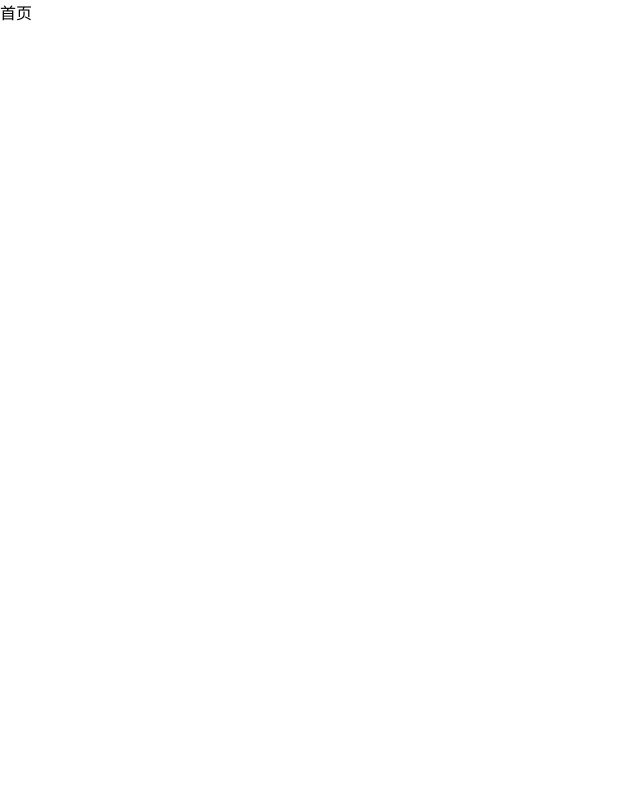
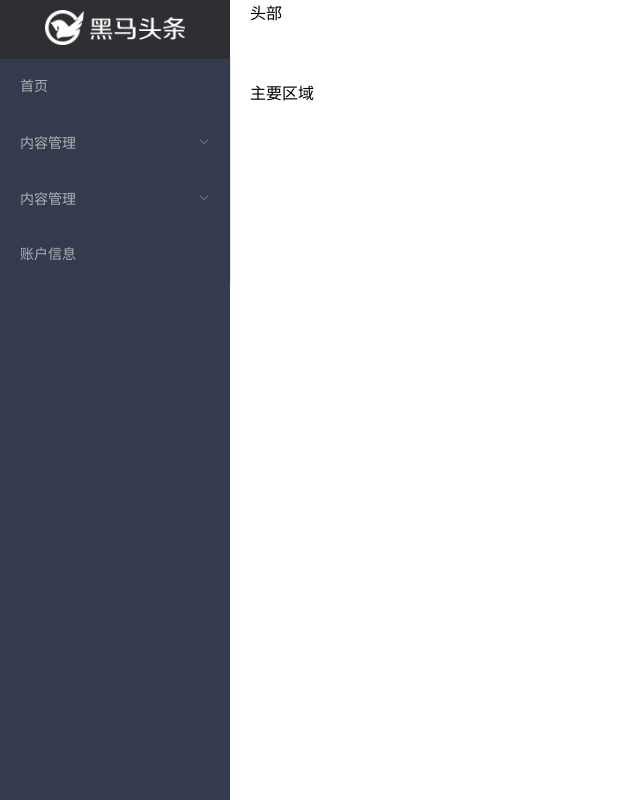
Before and after one commit to huangzibo-github/dahuang965, a Vue app: page /home in a window 1280 px wide. Shown: the whole page, without its empty margins (0-640 px from the left). Built offline with nearby package versions, Linux system fonts and the light colour scheme.

Commit message:
191220黑马头条PC-主页模块-默认导航

```diff
--- /dev/null
+++ b/src/components/home/layout-aside/index.vue
@@ -0,0 +1,44 @@
+<template>
+  <div class="layout-aside">
+    <div class="title">
+        <img src="../../../assets/img/logo_admin.png" alt="">
+    </div>
+    <el-menu style="width:231px" background-color="#353b4e" text-color="#adafb5" active-text-color="#ffd04b">
+      <el-menu-item>首页</el-menu-item>
+      <el-submenu index='2'>
+        <span slot="title">内容管理</span>
+        <el-menu-item>发布文章</el-menu-item>
+        <el-menu-item>内容列表</el-menu-item>
+        <el-menu-item>评论列表</el-menu-item>
+        <el-menu-item>素材管理</el-menu-item>
+      </el-submenu>
+      <el-submenu index='1'>
+        <span slot="title">内容管理</span>
+        <el-menu-item>发布文章</el-menu-item>
+        <el-menu-item>内容列表</el-menu-item>
+        <el-menu-item>评论列表</el-menu-item>
+        <el-menu-item>素材管理</el-menu-item>
+      </el-submenu>
+      <el-menu-item>账户信息</el-menu-item>
+    </el-menu>
+  </div>
+</template>
+
+<script>
+export default {}
+</script>
+
+<style lang="less" scoped>
+.layout-aside {
+  width: 230px;
+
+  .title {
+    text-align: center;
+    background-color: #2e2f32;
+    padding: 10px 0;
+    img {
+      height: 35px;
+    }
+  }
+}
+</style>>
--- a/src/main.js
+++ b/src/main.js
@@ -8,7 +8,7 @@ import './styles/index.less'
 Vue.config.productionTip = false
 Vue.use(ElementUI)
 axios.defaults.baseURL = 'http://ttapi.research.itcast.cn/mp/v1_0'
-Vue.prototype.$http = axios
+Vue.prototype.$axios = axios
 new Vue({
   router,
   render: h => h(App)
--- a/src/views/home/index.vue
+++ b/src/views/home/index.vue
@@ -1,7 +1,25 @@
 <template>
-  <div>首页</div>
+  <el-container>
+  <!-- 左右布局 -->
+  <layout-aside style="background-color:#353b4e;height:100vh">左侧</layout-aside>
+  <!-- 再放置一个container -->
+  <el-container>
+    <!-- 上下布局 -->
+    <el-header>头部</el-header>
+    <!-- 主要区域 -->
+    <el-main>主要区域</el-main>
+  </el-container>
+</el-container>
 </template>
 
 <script>
-export default {}
+import layoutAside from '../../components/home/layout-aside'
+export default {
+  components: {
+    'layout-aside': layoutAside
+  }
+}
 </script>
+<style lang="less" scoped>
+
+</style>
--- a/src/views/login/index.vue
+++ b/src/views/login/index.vue
@@ -62,14 +62,29 @@ export default {
   },
   methods: {
     submitLogin () {
-      this.$refs.myForm.validate(function (isOK) {
+      this.$refs.myForm.validate((isOK) => {
         if (isOK) {
-          console.log('检验成功')
+          // console.log(this.$axios)
+          this.$axios({
+            url: '/authorizations',
+            method: 'post',
+            data: this.LoginForm
+          }).then(result => {
+            console.log(result)
+            this.$router.push('/home')
+          }).catch(error => {
+            console.log(error)
+            this.$message({
+              message: '手机号或验证码不正确',
+              type: 'warning'
+            })
+          })
         }
       })
     }
   }
 }
+
 </script>
 <style lang="less" scoped>
 .login {
```
